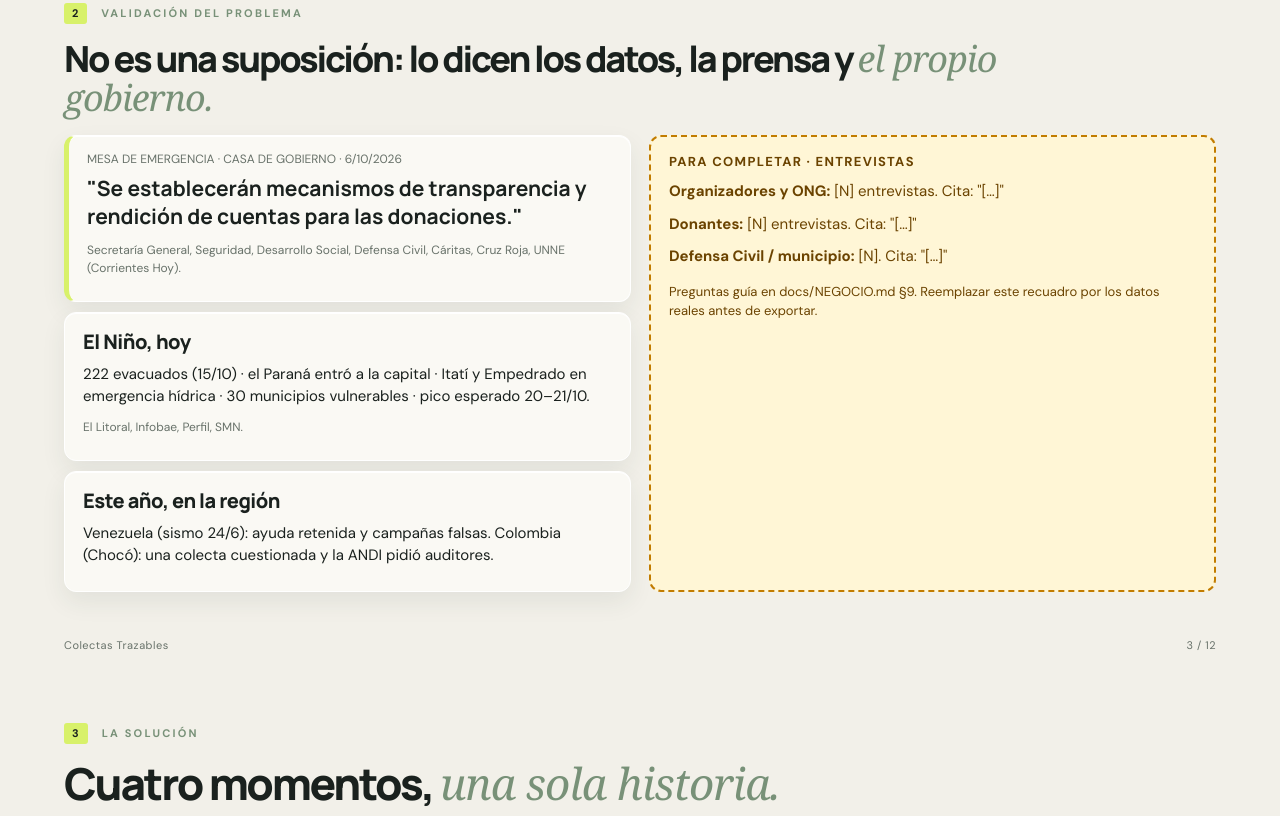
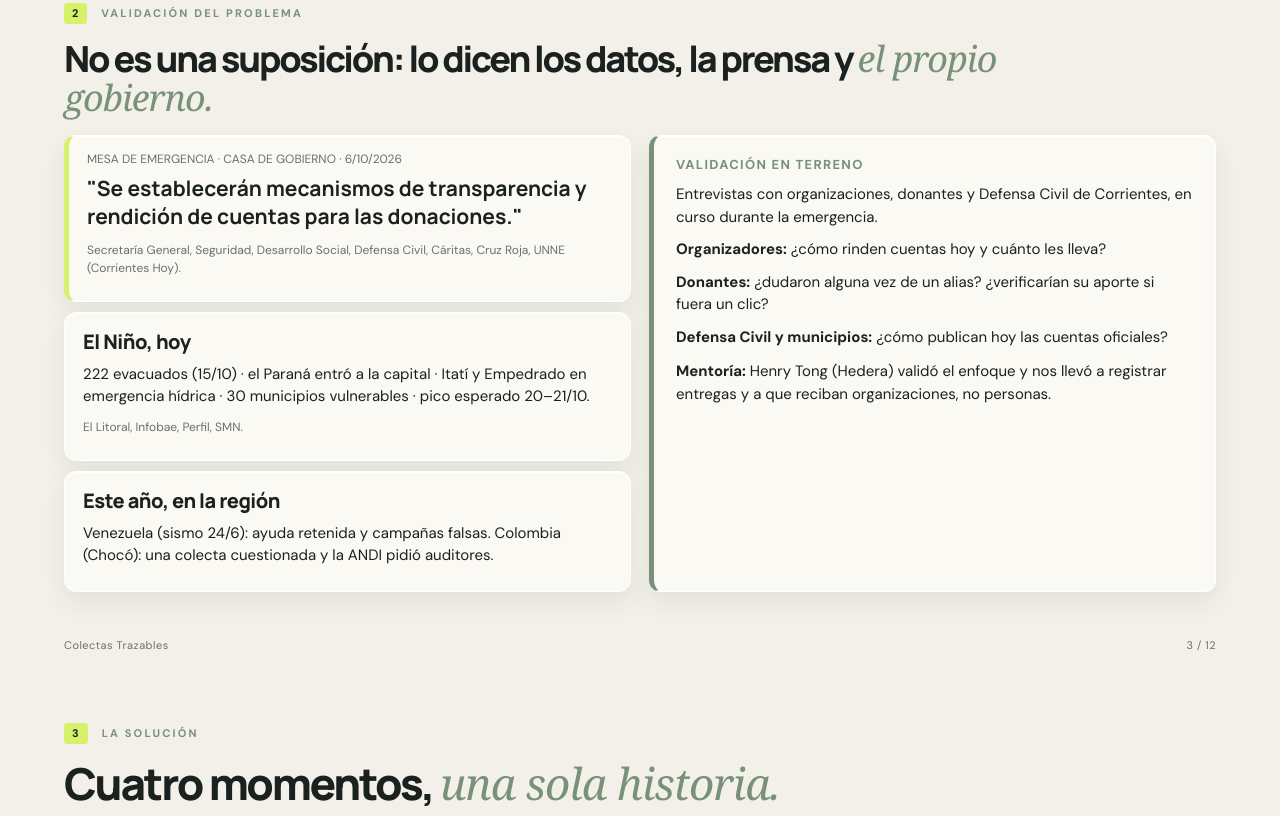
Before and after one commit to JonesMartin1/colectas-trazables, a website: page entregables/deck/colectas-deck.html in a window 1280 px wide. Shown: the part 1489-2305 px from the top of the page. Drawn offline with Linux system fonts and the light colour scheme.

Commit message:
Deck: sin recuadros para completar (validacion en terreno y equipo)
Co-Authored-By: Claude Opus 5.5 (1M context) <noreply@anthropic.com>

```diff
--- a/entregables/deck/colectas-deck.html
+++ b/entregables/deck/colectas-deck.html
@@ -118,12 +118,13 @@
         <p style="font-size:15px;">Venezuela (sismo 24/6): ayuda retenida y campañas falsas. Colombia (Chocó): una colecta cuestionada y la ANDI pidió auditores.</p>
       </div>
     </div>
-    <div class="todo">
-      <p style="font:800 13px var(--body);letter-spacing:1.3px;">PARA COMPLETAR · ENTREVISTAS</p>
-      <p style="font-size:15px;"><b>Organizadores y ONG:</b> [N] entrevistas. Cita: "[…]"</p>
-      <p style="font-size:15px;"><b>Donantes:</b> [N] entrevistas. Cita: "[…]"</p>
-      <p style="font-size:15px;"><b>Defensa Civil / municipio:</b> [N]. Cita: "[…]"</p>
-      <p style="font-size:13px;margin-top:14px;">Preguntas guía en docs/NEGOCIO.md §9. Reemplazar este recuadro por los datos reales antes de exportar.</p>
+    <div class="card" style="border-left:5px solid var(--sage);">
+      <p style="font:800 13px var(--body);letter-spacing:1.3px;color:var(--sage);">VALIDACIÓN EN TERRENO</p>
+      <p style="font-size:15px;">Entrevistas con organizaciones, donantes y Defensa Civil de Corrientes, en curso durante la emergencia.</p>
+      <p style="font-size:15px;"><b>Organizadores:</b> ¿cómo rinden cuentas hoy y cuánto les lleva?</p>
+      <p style="font-size:15px;"><b>Donantes:</b> ¿dudaron alguna vez de un alias? ¿verificarían su aporte si fuera un clic?</p>
+      <p style="font-size:15px;"><b>Defensa Civil y municipios:</b> ¿cómo publican hoy las cuentas oficiales?</p>
+      <p style="font-size:15px;margin-top:12px;"><b>Mentoría:</b> Henry Tong (Hedera) validó el enfoque y nos llevó a registrar entregas y a que reciban organizaciones, no personas.</p>
     </div>
   </div>
   <div class="pie"><span>Colectas Trazables</span><span>3 / 12</span></div>
@@ -177,7 +178,7 @@
   <div class="grid" style="grid-template-columns:repeat(3,1fr);margin-top:34px;">
     <div class="card"><div class="num" style="font-size:40px;">Martín</div><p class="numlab">Producto, integración con Hedera, API, negocio y marco legal.</p></div>
     <div class="card"><div class="num" style="font-size:40px;">Facundo</div><p class="numlab">Diseño y desarrollo de la web: inicio, página pública de la colecta y carga de gastos.</p></div>
-    <div class="card todo" style="border-style:dashed;"><div class="num" style="font-size:40px;color:#6b4300;">Nicolás</div><p class="numlab" style="color:#6b4300;">[Completar su rol]</p></div>
+    <div class="card"><div class="num" style="font-size:40px;">Nicolás</div><p class="numlab">Integrante del equipo.</p></div>
   </div>
   <p class="muted" style="margin-top:28px;font-size:15px;">Uso de IA declarado: el equipo usó Claude (Anthropic) como asistente para programar, investigar y documentar. Todo el código se escribió durante el ideathon.</p>
   <div class="pie"><span>Colectas Trazables</span><span>7 / 12</span></div>
```
Also changed, not shown: 1 other file.
